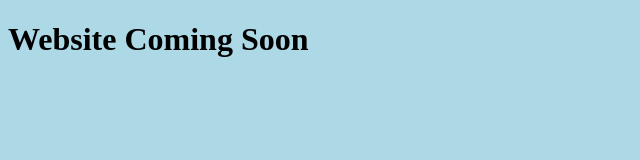
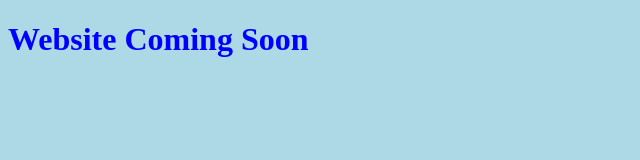
Before and after one commit to Jesshhenderson/J-Haines-Henderson.html, a plain HTML site: page index.html in a window 1280 px wide. Shown: the whole page, without its empty margins (0-640 px from the left). Drawn offline with Linux system fonts and the light colour scheme.

Commit message:
Initial commit

```diff
--- a/css/styles.css
+++ b/css/styles.css
@@ -1,3 +1,10 @@
+
+
 body {
 	background-color: lightblue;
 	}
+
+h1 {
+	font-family: 'catamaran', sans serif;
+	color: blue;
+	}
```
